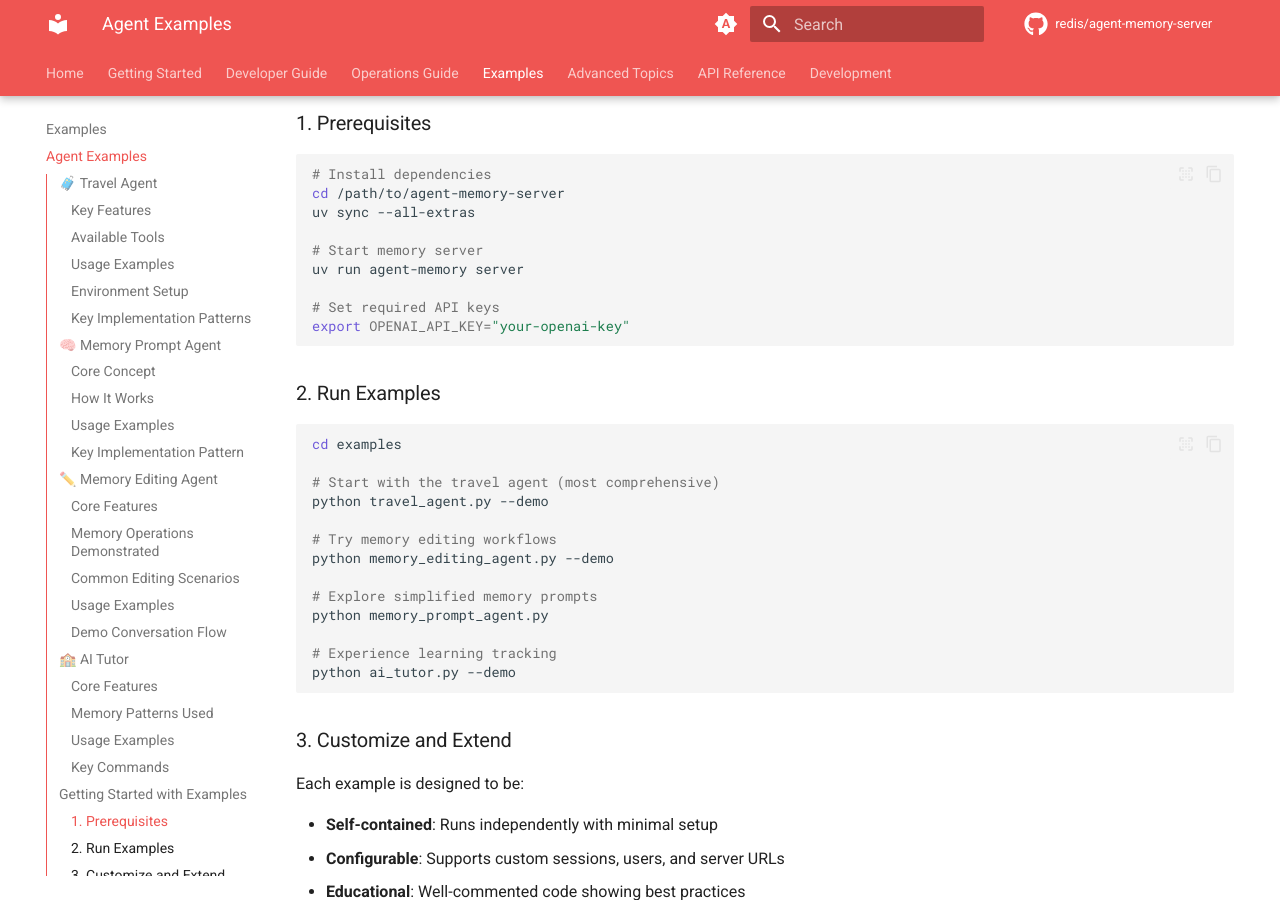
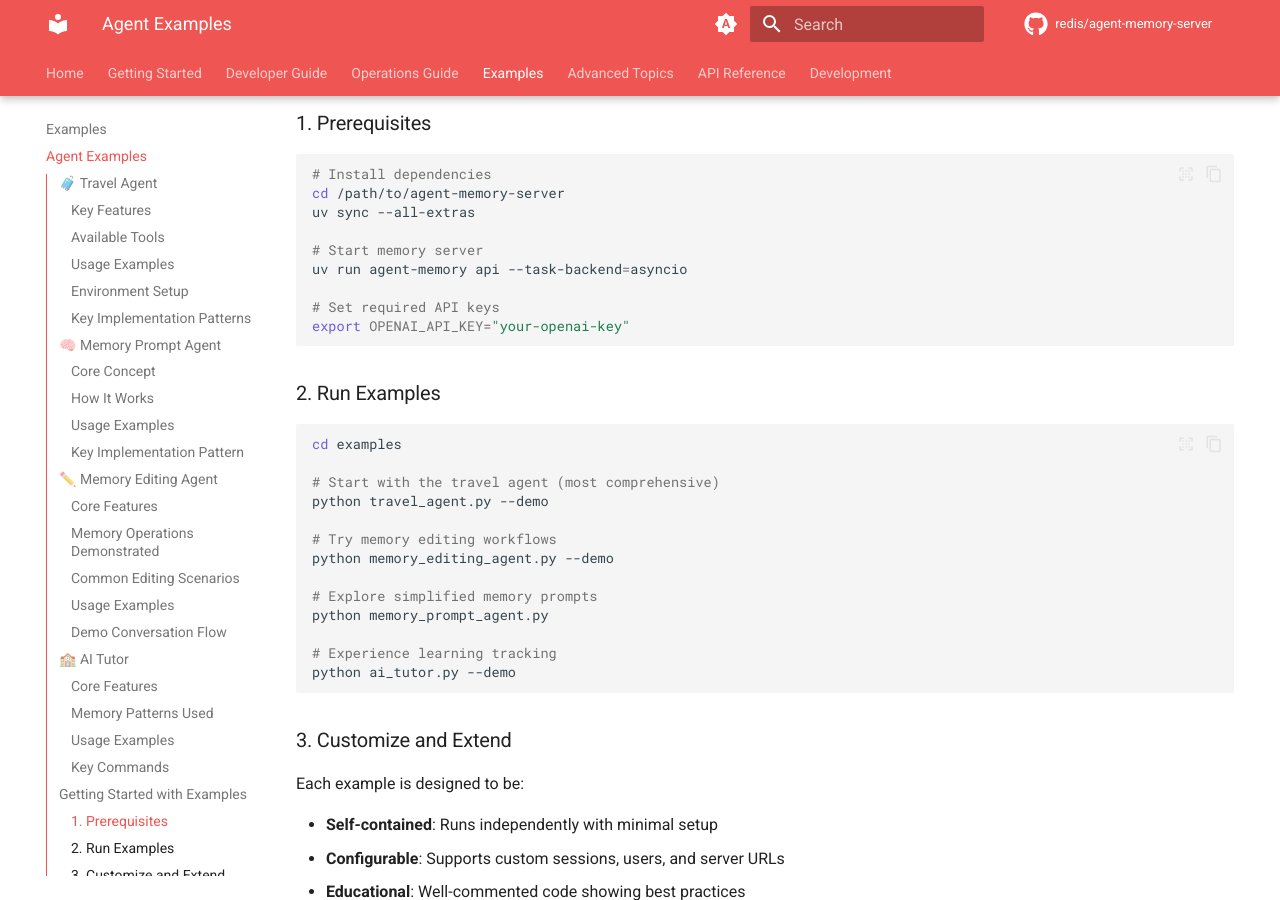
Before and after one commit to redis/agent-memory-server, an MkDocs documentation site: the page built from docs/agent-examples.md, in a window 1280 px wide and 900 px high, scrolled down 6047 px. Built offline with MkDocs 1.6.1 and Material for MkDocs 9.7.7, drawn with Linux system fonts in a browser that asks for light colours; comment, search, counter and statistics services are not loaded; the version menu is left out.

Commit message:
replaces outdated server command

```diff
--- a/docs/agent-examples.md
+++ b/docs/agent-examples.md
@@ -255,7 +255,7 @@ cd /path/to/agent-memory-server
 uv sync --all-extras
 
 # Start memory server
-uv run agent-memory server
+uv run agent-memory api --task-backend=asyncio
 
 # Set required API keys
 export OPENAI_API_KEY="your-openai-key"
```
